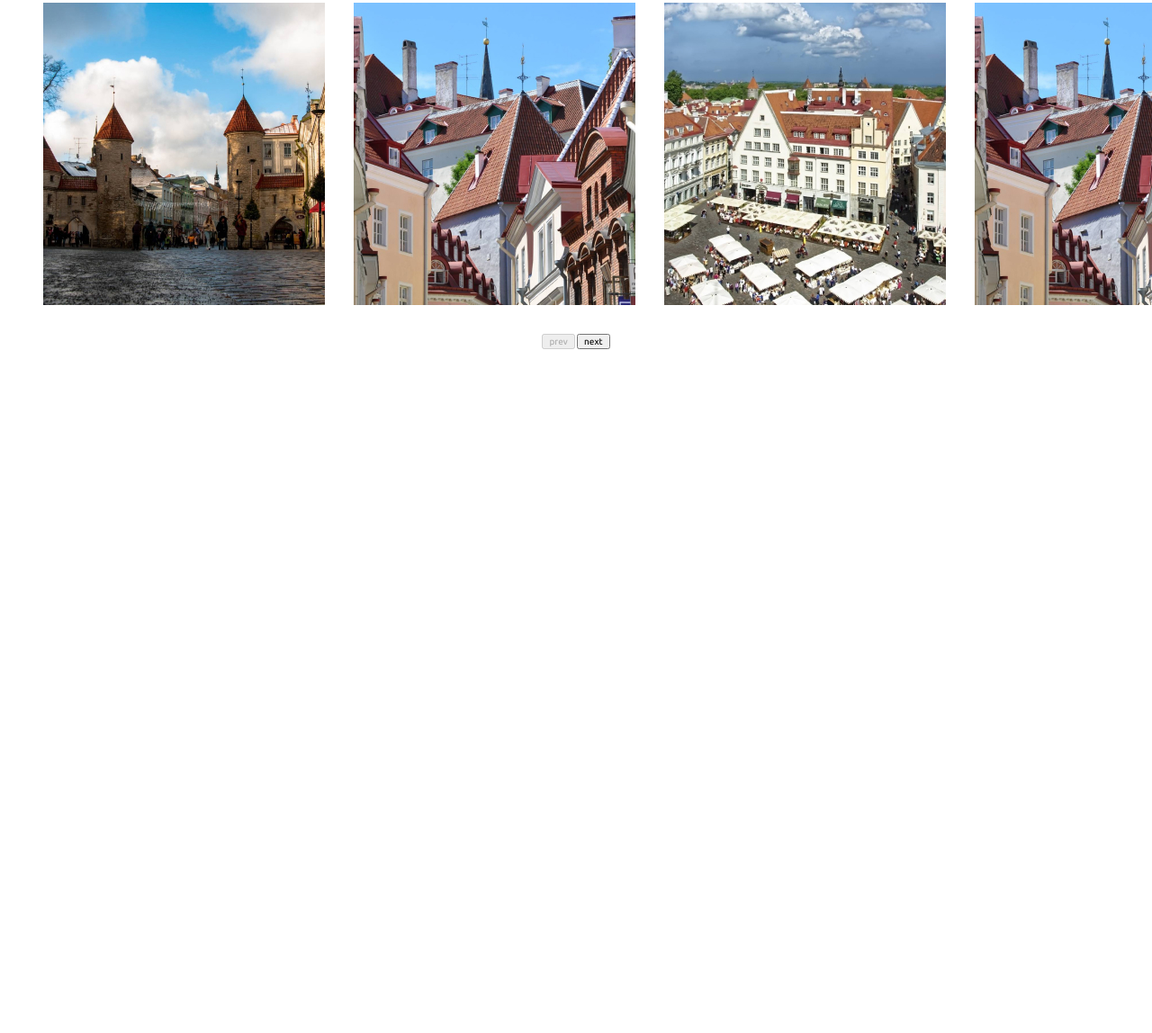
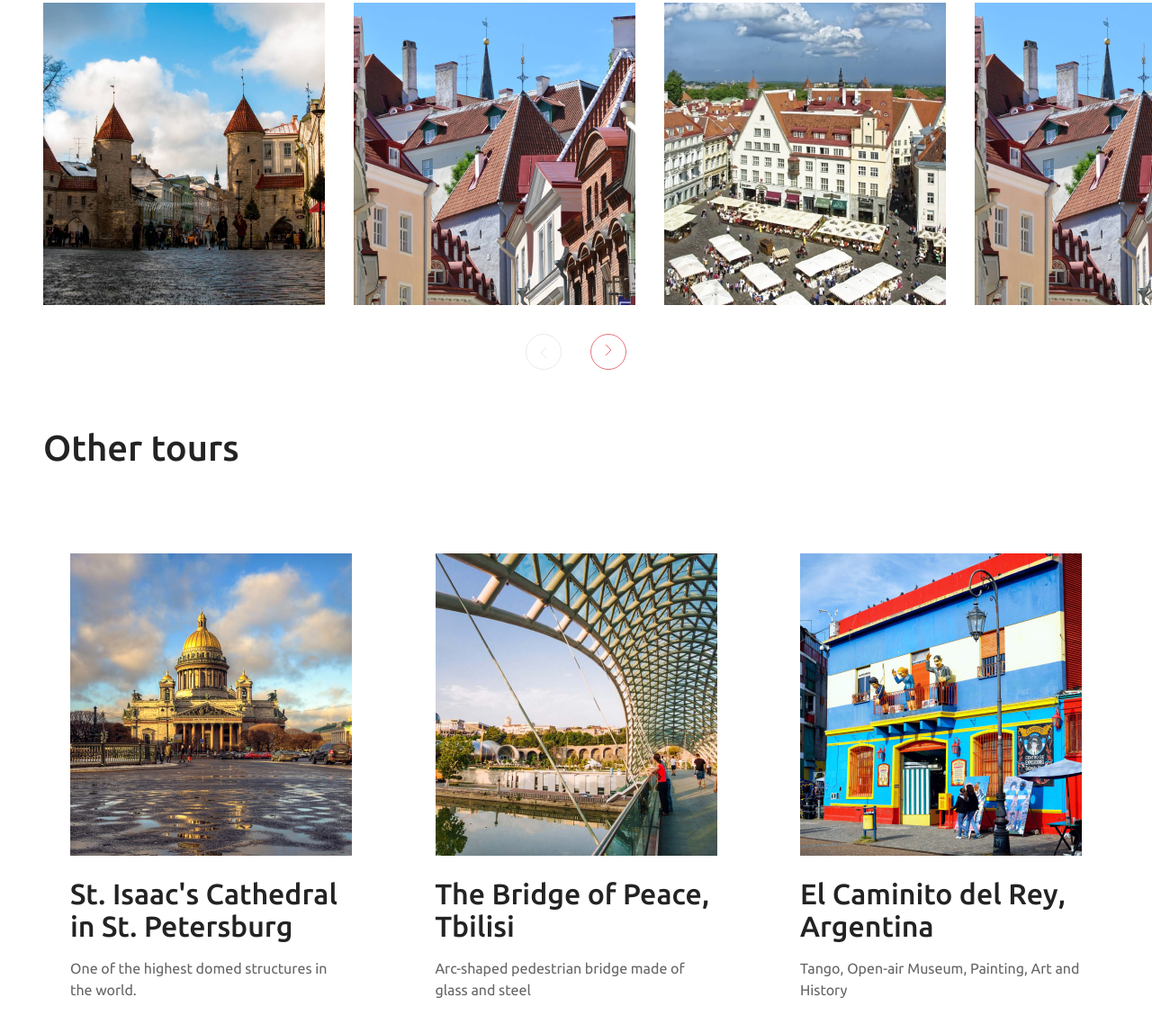
Before and after one commit to chumaksa/test-task, a website built with webpack: page src/index.html in a window 1280 px wide. Shown: the part 1016-2164 px from the top of the page at 90% size. Before the commit the page ends 1404 px from the top, so only its background shows below. Built offline with nearby package versions, Linux system fonts and the light colour scheme.

Commit message:
feat: add block - other tours

```diff
--- a/src/index.html
+++ b/src/index.html
@@ -10,18 +10,18 @@
 
 <body>
 
-<section class="banner mb-big">
-  <img class="banner__image" src="./images/Banner.jpg" alt="#">
+<section class="banner">
+  <img class="banner__image" src="./images/banner/Banner.jpg" alt="#">
 </section>
 
-<section>
+<section class="section">
   <div class="container">
     <div class="walking">
       <h1>Walking in Old Tallinn</h1>
       <div class="walking__button">
         <button class="buttons" type="button">Feedback</button>
       </div>
-      <div class="walking__desc mb-big">
+      <div class="walking__desc">
         <p>Welcome to Old Tallinn, the heart of the Estonian capital! <br> The history of the settlement once
           began from here, and today it is one of the best preserved medieval cities in Europe.</p>
         <p>I will take you through the streets and doorways and show you where they traded, what they ate, what
@@ -35,24 +35,69 @@
   </div>
 </section>
 
-<section>
+<section class="section">
   <div class="container">
     <div class="carousel">
       <div class="carousel__line">
-        <img class="carousel__item" width="313" height="336" src="images/carousel_1.jpg" alt="#">
-        <img class="carousel__item" width="313" height="336" src="images/carousel_2.jpg" alt="#">
-        <img class="carousel__item" width="313" height="336" src="images/carousel_3.jpg" alt="#">
-        <img class="carousel__item" width="313" height="336" src="images/carousel_2.jpg" alt="#">
-        <img class="carousel__item" width="313" height="336" src="images/carousel_1.jpg" alt="#">
-        <img class="carousel__item" width="313" height="336" src="images/carousel_1.jpg" alt="#">
-        <img class="carousel__item" width="313" height="336" src="images/carousel_2.jpg" alt="#">
-        <img class="carousel__item" width="313" height="336" src="images/carousel_3.jpg" alt="#">
-        <img class="carousel__item" width="313" height="336" src="images/carousel_2.jpg" alt="#">
-        <img class="carousel__item" width="313" height="336" src="images/carousel_1.jpg" alt="#">
+        <img class="carousel__item" width="313" height="336" src="images/carousel/carousel_1.jpg" alt="#">
+        <img class="carousel__item" width="313" height="336" src="images/carousel/carousel_2.jpg" alt="#">
+        <img class="carousel__item" width="313" height="336" src="images/carousel/carousel_3.jpg" alt="#">
+        <img class="carousel__item" width="313" height="336" src="images/carousel/carousel_2.jpg" alt="#">
+        <img class="carousel__item" width="313" height="336" src="images/carousel/carousel_1.jpg" alt="#">
+        <img class="carousel__item" width="313" height="336" src="images/carousel/carousel_1.jpg" alt="#">
+        <img class="carousel__item" width="313" height="336" src="images/carousel/carousel_2.jpg" alt="#">
+        <img class="carousel__item" width="313" height="336" src="images/carousel/carousel_3.jpg" alt="#">
+        <img class="carousel__item" width="313" height="336" src="images/carousel/carousel_2.jpg" alt="#">
+        <img class="carousel__item" width="313" height="336" src="images/carousel/carousel_1.jpg" alt="#">
       </div>
       <div class="carousel__buttons">
-        <button id="prev">prev</button>
-        <button id="next">next</button>
+        <button id="prev" class="btn-round-arrow btn-round-arrow_prev">
+          <svg class="btn-round-arrow__icon" width="8" height="14" viewBox="0 0 8 14" fill="none" xmlns="http://www.w3.org/2000/svg">
+            <path d="M1.00003 1L7.00003 7L1.00003 13" />
+          </svg>
+        </button>
+        <button id="next" class="btn-round-arrow">
+          <svg class="btn-round-arrow__icon" width="8" height="14" viewBox="0 0 8 14" fill="none" xmlns="http://www.w3.org/2000/svg">
+            <path d="M1.00003 1L7.00003 7L1.00003 13" />
+          </svg>
+        </button>
+      </div>
+    </div>
+  </div>
+</section>
+
+<section class="section">
+  <div class="container">
+    <h2>Other tours</h2>
+    <div class="tours section">
+      <div class="tours__line">
+        <a class="card" href="#">
+          <div class="card__thumbnail-wrap">
+            <img class="card__thumbnail" src="images/card/photo1.jpg" alt="#">
+          </div>
+          <div class="card__desc">
+            <h3 class="card__title">St. Isaac's Cathedral in St. Petersburg</h3>
+            <p class="card__text">One of the highest domed structures in the world.</p>
+          </div>
+        </a>
+        <a class="card" href="#">
+          <div class="card__thumbnail-wrap">
+            <img class="card__thumbnail" src="images/card/photo2.jpg" alt="#">
+          </div>
+          <div class="card__desc">
+            <h3 class="card__title">The Bridge of Peace, Tbilisi</h3>
+            <p class="card__text">Arc-shaped pedestrian bridge made of glass and steel</p>
+          </div>
+        </a>
+        <a class="card" href="#">
+          <div class="card__thumbnail-wrap">
+            <img class="card__thumbnail" src="images/card/photo3.jpg" alt="#">
+          </div>
+          <div class="card__desc">
+            <h3 class="card__title">El Caminito del Rey, Argentina</h3>
+            <p class="card__text">Tango, Open-air Museum, Painting, Art and History</p>
+          </div>
+        </a>
       </div>
     </div>
   </div>
--- /dev/null
+++ b/src/styles/abstracts/_placeholders.scss
@@ -0,0 +1,5 @@
+%title {
+  font-weight: 500;
+  color: var(--color-black);
+  margin: 0;
+}
--- a/src/styles/base/_base.scss
+++ b/src/styles/base/_base.scss
@@ -5,11 +5,14 @@ html {
   overflow-x: hidden;
 }
 
-h1 {
-  font-weight: 500;
+h1, h2 {
+  @extend %title;
   font-size: 4rem;
-  color: var(--color-black);
-  margin: 0;
+}
+
+h3 {
+@extend %title;
+  font-size: 3.2rem;
 }
 
 p {
--- a/src/styles/base/_utils.scss
+++ /dev/null
@@ -1,3 +0,0 @@
-.mb-big {
-  margin-bottom: 6.4rem;
-}
--- /dev/null
+++ b/src/styles/components/_action-button.scss
@@ -0,0 +1,33 @@
+.action-button {
+
+}
+
+.btn-round-arrow {
+  background-color: transparent;
+  border: 1px solid #E7717D;
+  width: 4rem;
+  height: 4rem;
+  border-radius: 50%;
+  cursor: pointer;
+  transition: background-color .3s;
+  &:hover {
+    background-color: #E7717D;
+    .btn-round-arrow__icon {
+      stroke: var(--color-white);
+    }
+  }
+  &:disabled {
+    border-color: #EAEAEA;
+    background-color: transparent;
+    .btn-round-arrow__icon {
+      stroke: #EAEAEA;
+    }
+  }
+  &_prev {
+    transform: rotate(180deg);
+  }
+  &__icon {
+    stroke: #E7717D;
+    transition: stroke .3s;
+  }
+}
--- /dev/null
+++ b/src/styles/components/_card.scss
@@ -0,0 +1,32 @@
+.card {
+  display: block;
+  width: min-content;
+  text-decoration: none;
+  color: inherit;
+  &__thumbnail-wrap {
+    padding: 3rem 3rem 0 3rem;
+    margin-bottom: 2.4rem;
+    overflow: hidden;
+  }
+  &__thumbnail {
+    display: block;
+    transition: transform .3s;
+  }
+  &__text {
+    margin-top: 1.6rem;
+    margin-bottom: 0;
+    font-size: 1.6rem;
+  }
+  &__desc {
+    padding: 0 3rem;
+  }
+  &:hover {
+    .card__thumbnail {
+      transform: scale(1.32);
+    }
+    .card__title {
+      text-decoration: underline;
+      text-decoration-thickness: 1px;
+    }
+  }
+}
--- a/src/styles/components/_carousel.scss
+++ b/src/styles/components/_carousel.scss
@@ -13,6 +13,8 @@
   }
   &__buttons {
     margin-top: 3.2rem;
-    text-align: center;
+    display: flex;
+    gap: 3.2rem;
+    justify-content: center;
   }
 }
--- /dev/null
+++ b/src/styles/components/_tours.scss
@@ -0,0 +1,6 @@
+.tours {
+  &__line {
+    display: flex;
+    justify-content: space-between;
+  }
+}
--- /dev/null
+++ b/src/styles/layout/_section.scss
@@ -0,0 +1,3 @@
+.section {
+  margin: 6.4rem 0;
+}
--- a/src/styles/main.scss
+++ b/src/styles/main.scss
@@ -1,10 +1,14 @@
 @import "normalize.css";
 @import "abstracts/variables";
+@import "abstracts/placeholders";
 @import "base/typography";
 @import "base/base";
-@import "base/utils";
 @import "components/banner";
 @import "layout/container";
+@import "layout/section";
 @import "components/walking";
 @import "components/buttons";
+@import "components/action-button";
 @import "components/carousel";
+@import "components/tours";
+@import "components/card";
```
Also changed, not shown: src/images/banner/Banner.jpg (renamed from src/images/Banner.jpg), src/images/card/photo1.jpg (added), src/images/card/photo2.jpg (added), src/images/card/photo3.jpg (added), src/images/carousel/carousel_1.jpg (renamed from src/images/carousel_1.jpg), src/images/carousel/carousel_2.jpg (renamed from src/images/carousel_2.jpg), src/images/carousel/carousel_3.jpg (renamed from src/images/carousel_3.jpg).
